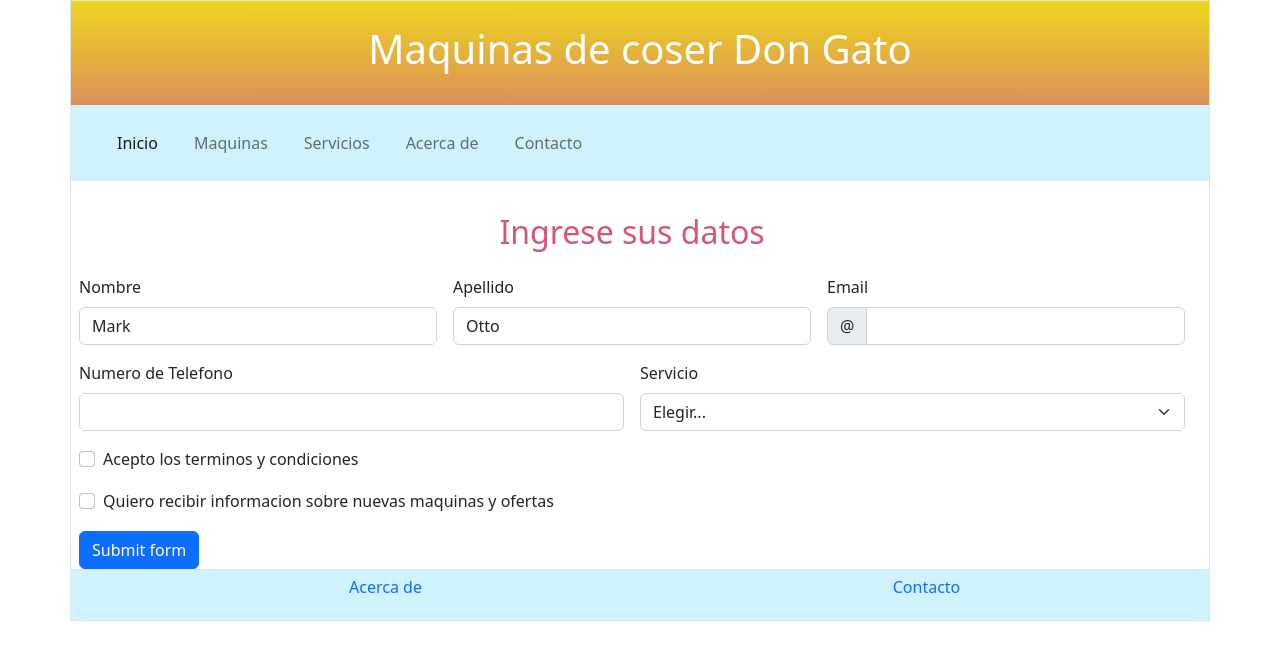
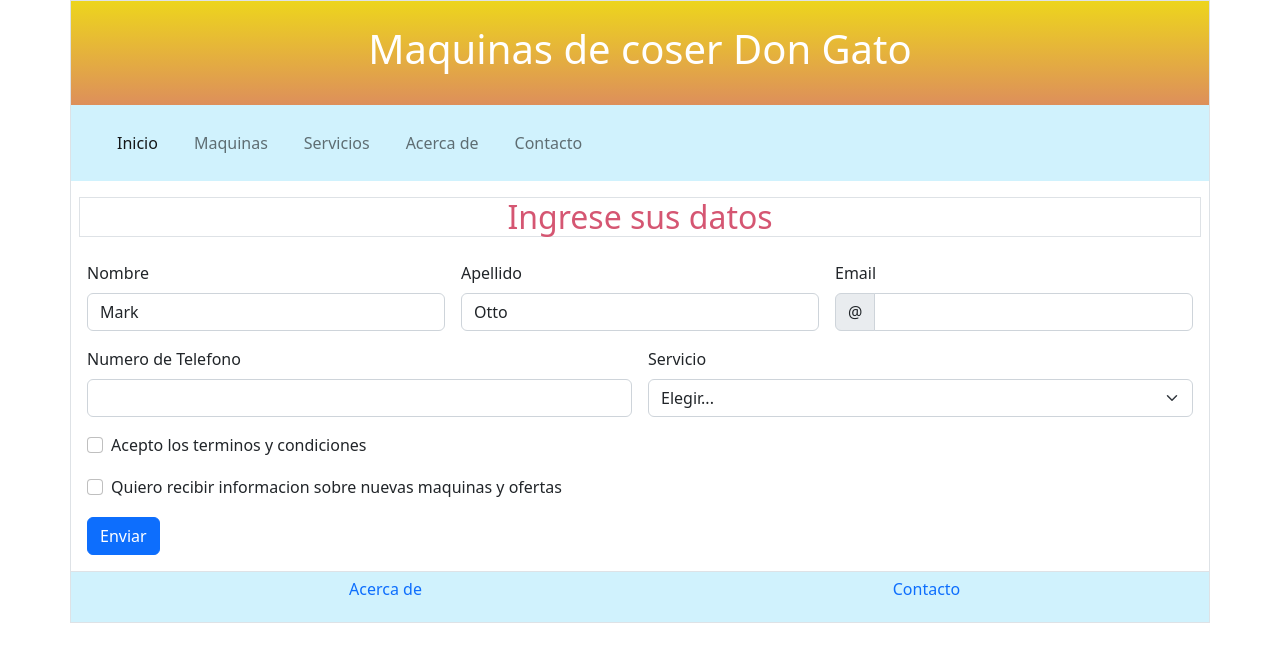
Before and after one commit to JuanCarlos10x/Proyecto--final, a plain HTML site: page pages/contacto.html in a window 1280 px wide. Drawn offline with nearby package versions, Linux system fonts and the light colour scheme.

Commit message:
arreglando detalles

```diff
--- a/pages/contacto.html
+++ b/pages/contacto.html
@@ -76,8 +76,8 @@
       </nav>
       <!-- fin de la barra de navegacion -->
       <!-- formulario -->
-      <form class="row g-3 needs-validation" novalidate>
-        <h2 class="text-center col-12">Ingrese sus datos</h2>
+      <form class="row g-3 needs-validation m-0 auto" novalidate>
+        <h2 class="text-center col-12 border">Ingrese sus datos</h2>
         <div class="col-md-4">
           <label for="validationCustom01" class="form-label">Nombre</label>
           <input type="text" class="form-control" id="validationCustom01" value="Mark" required>
@@ -145,8 +145,8 @@
               </div>
             </div>
           </div>
-        <div class="col-12">
-          <button class="btn btn-primary" type="submit">Submit form</button>
+        <div class="col-12 mb-3">
+          <button class="btn btn-primary" type="submit">Enviar</button>
         </div>
       </form>
       <!-- fin del formulario -->
```
Also changed, not shown: pages/servicios.html (+1 -1 lines).
